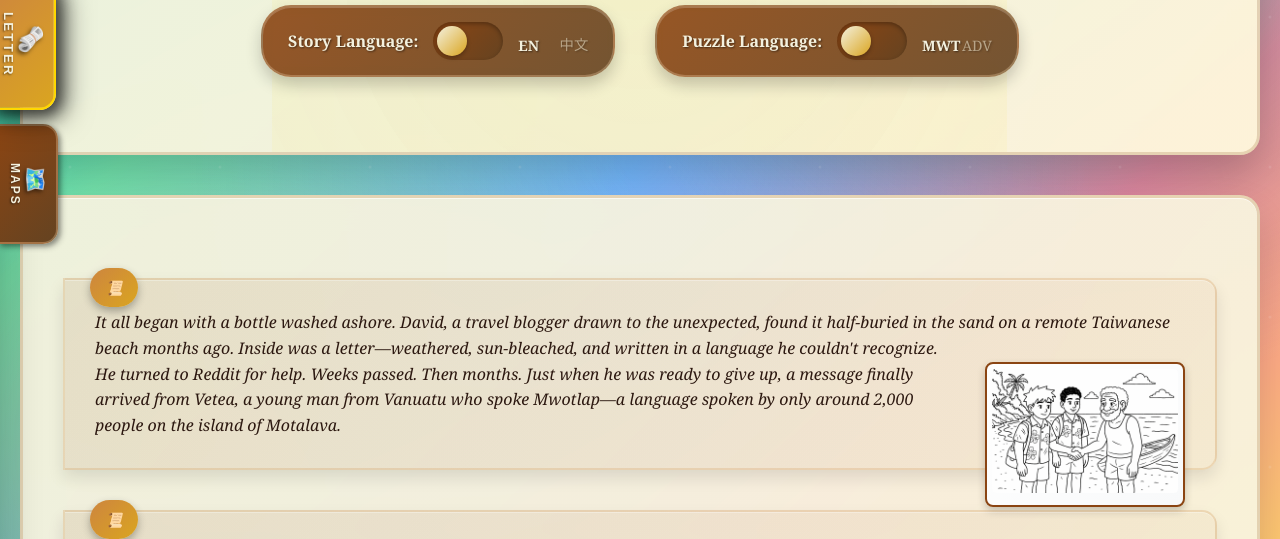
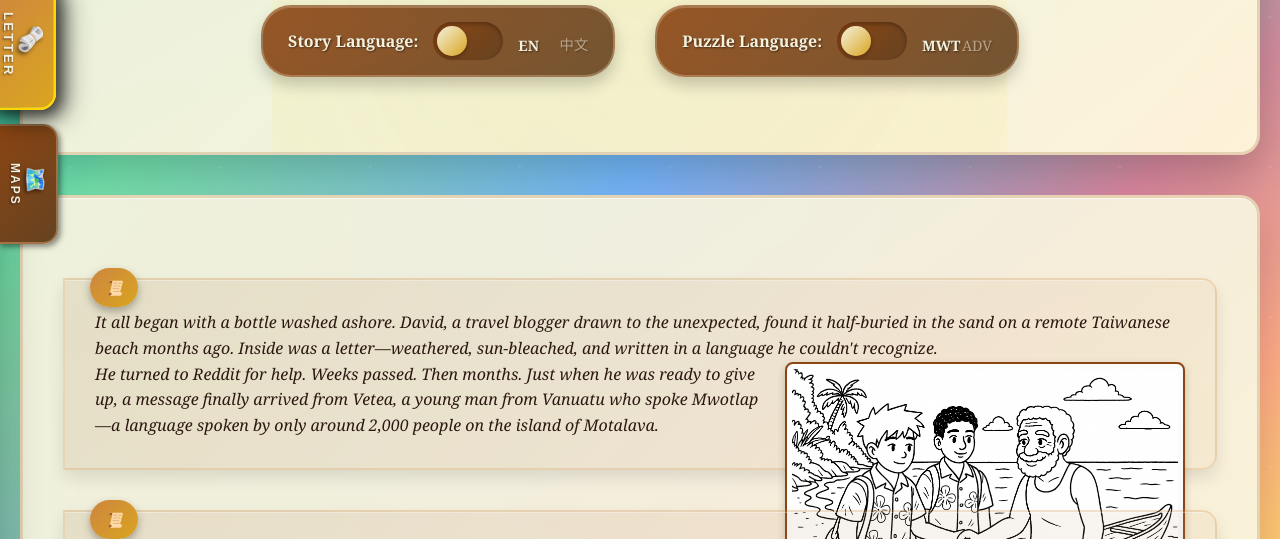
Before and after one commit to MicahDoo/Lost-in-Translation-A-Quest-to-Find-Your-Way-Through-the-Seven-Stones-in-Mwotlap, a plain HTML site: page index.html in a window 1280 px wide. Shown: the part 238-777 px from the top of the page. Drawn offline with Linux system fonts and the light colour scheme.

Commit message:
Update styles.css

```diff
--- a/styles.css
+++ b/styles.css
@@ -456,7 +456,7 @@ input:checked + .slider:before {
     padding: 5px;
     background: linear-gradient(135deg, #ffffff 0%, #f8f9fa 100%);
     box-shadow: 0 4px 8px rgba(0, 0, 0, 0.2);
-    max-width: 200px;
+    max-width: 400px;
     transition: all 0.3s ease;
     position: relative;
 }
@@ -468,7 +468,7 @@ input:checked + .slider:before {
 
 .inline-comic .comic-image {
     max-width: 100%;
-    max-height: 150px;
+/*     max-height: 150px; */
     object-fit: contain;
     border-radius: 4px;
 }
```
